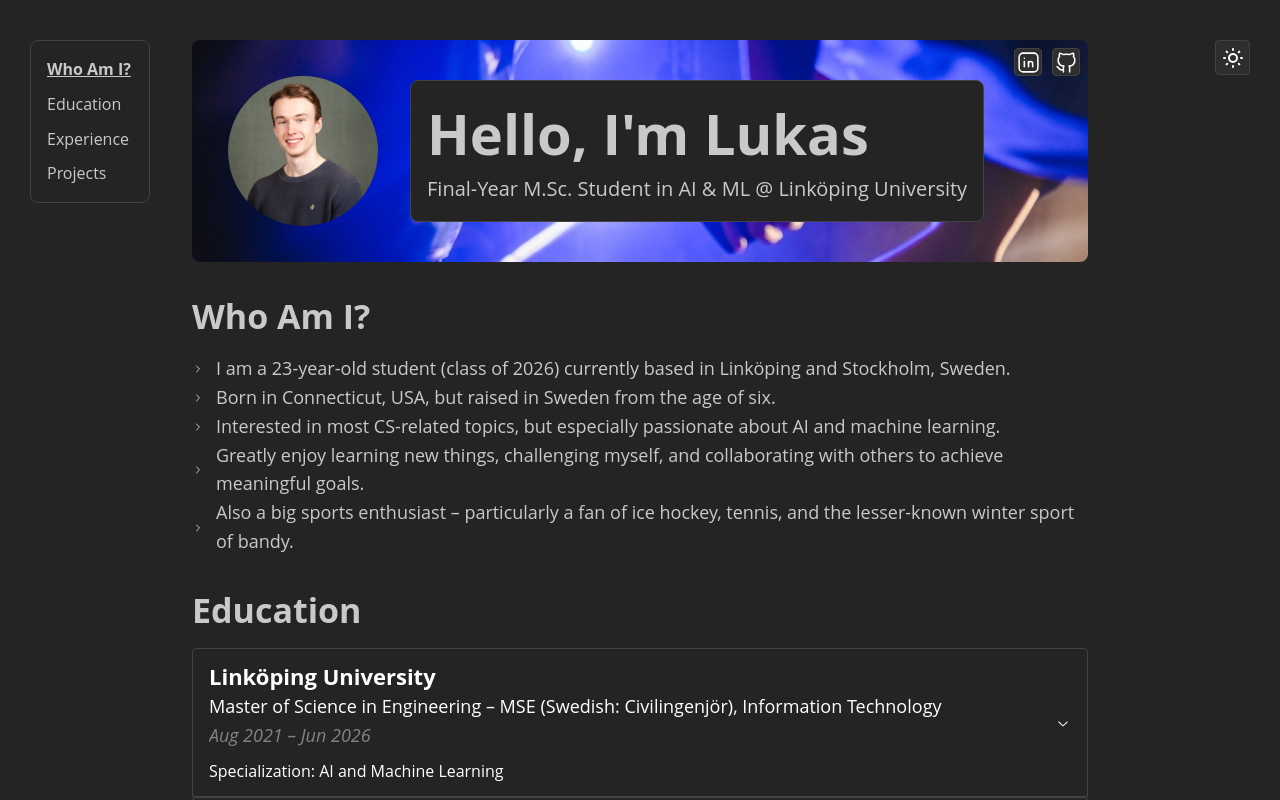
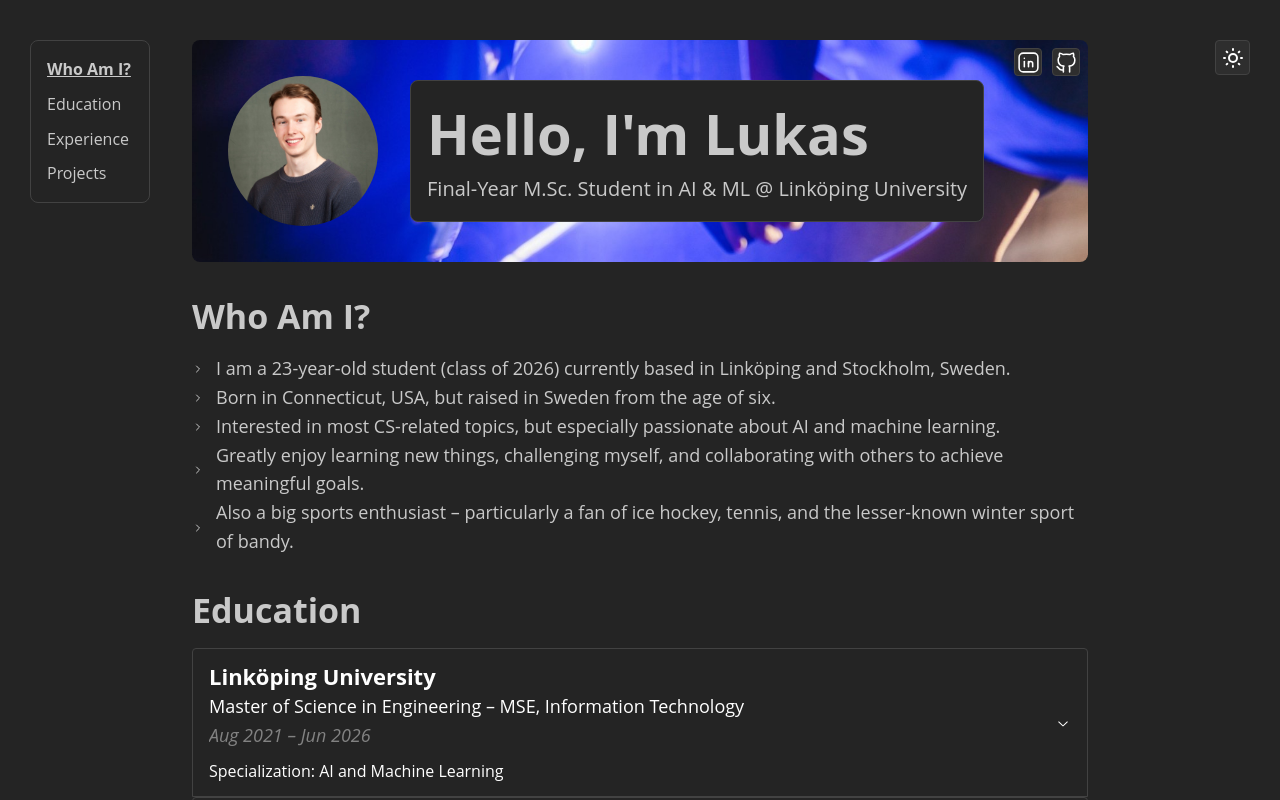
Before and after one commit to LukasIngemarsson/lukasingemarsson.github.io, a React (Vite) app in the folder personal-website/: page /#whoami in a window 1280 px wide. Shown: the top 800 px of the page. Built offline with nearby package versions, Linux system fonts and the light colour scheme.

Commit message:
small change to education data

```diff
--- a/personal-website/src/sections/Education.tsx
+++ b/personal-website/src/sections/Education.tsx
@@ -100,8 +100,7 @@ function Education() {
         <EducationAccordionItem
           value="msc"
           university="Linköping University"
-          program="Master of Science in Engineering – MSE (Swedish:
-                    Civilingenjör), Information Technology"
+          program="Master of Science in Engineering – MSE, Information Technology"
           date="Aug 2021 – Jun 2026"
           comment="Specialization: AI and Machine Learning"
         >
```
